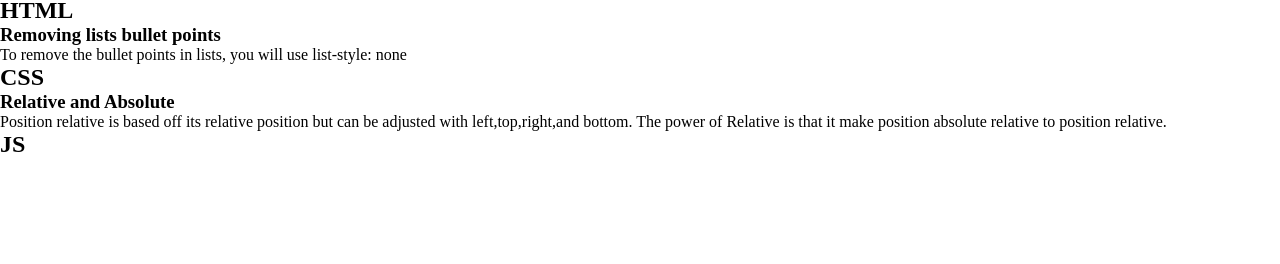
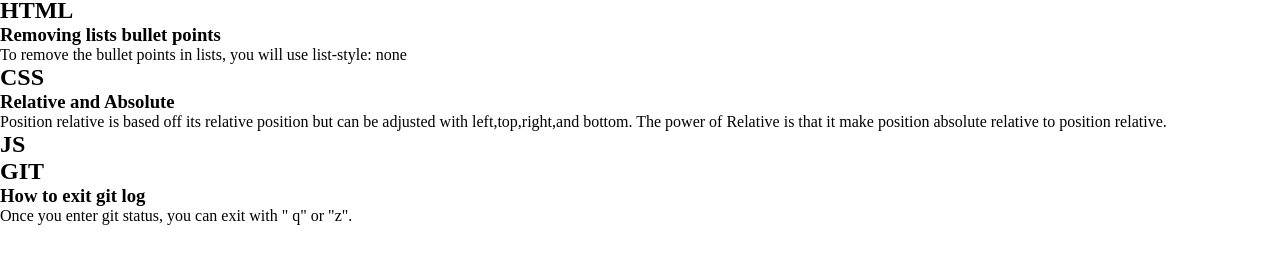
Before and after one commit to TippingTheIceBerg/blog-post-HTML, a plain HTML site: page index.html in a window 1280 px wide. Shown: the part 136-400 px from the top of the page. Drawn offline with Linux system fonts and the light colour scheme.

Commit message:
add GIT section

```diff
--- a/index.html
+++ b/index.html
@@ -54,6 +54,13 @@
         <div id="JS">
             <h2>JS</h2>
         </div>
+        <div id="GIT">
+            <h2>GIT</h2>
+            <section>
+                <h3>How to exit git log</h3>
+                <p>Once you enter git status, you can exit with "  q" or "z".</p>
+            </section>
+        </div>
     </main>
 </body>
 </html>
```
